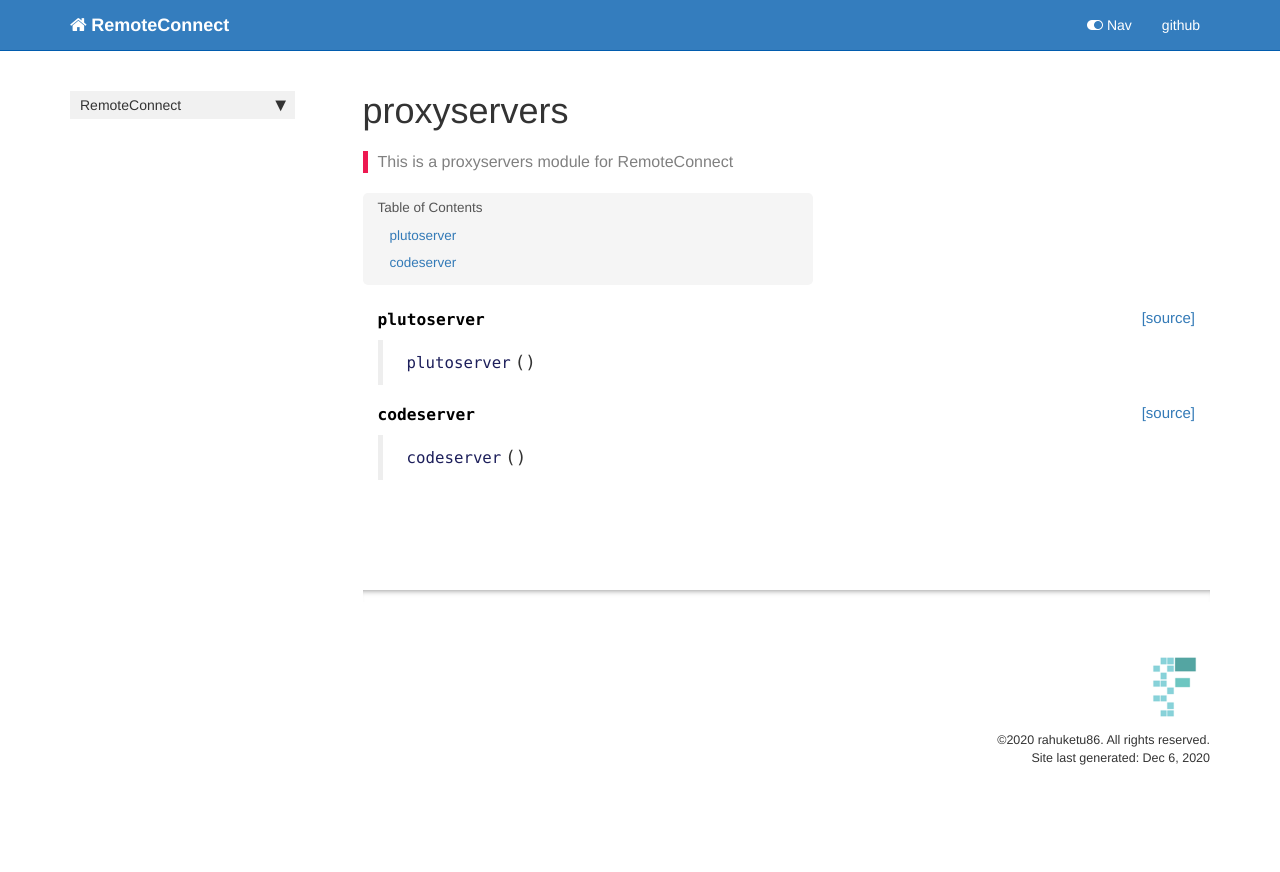
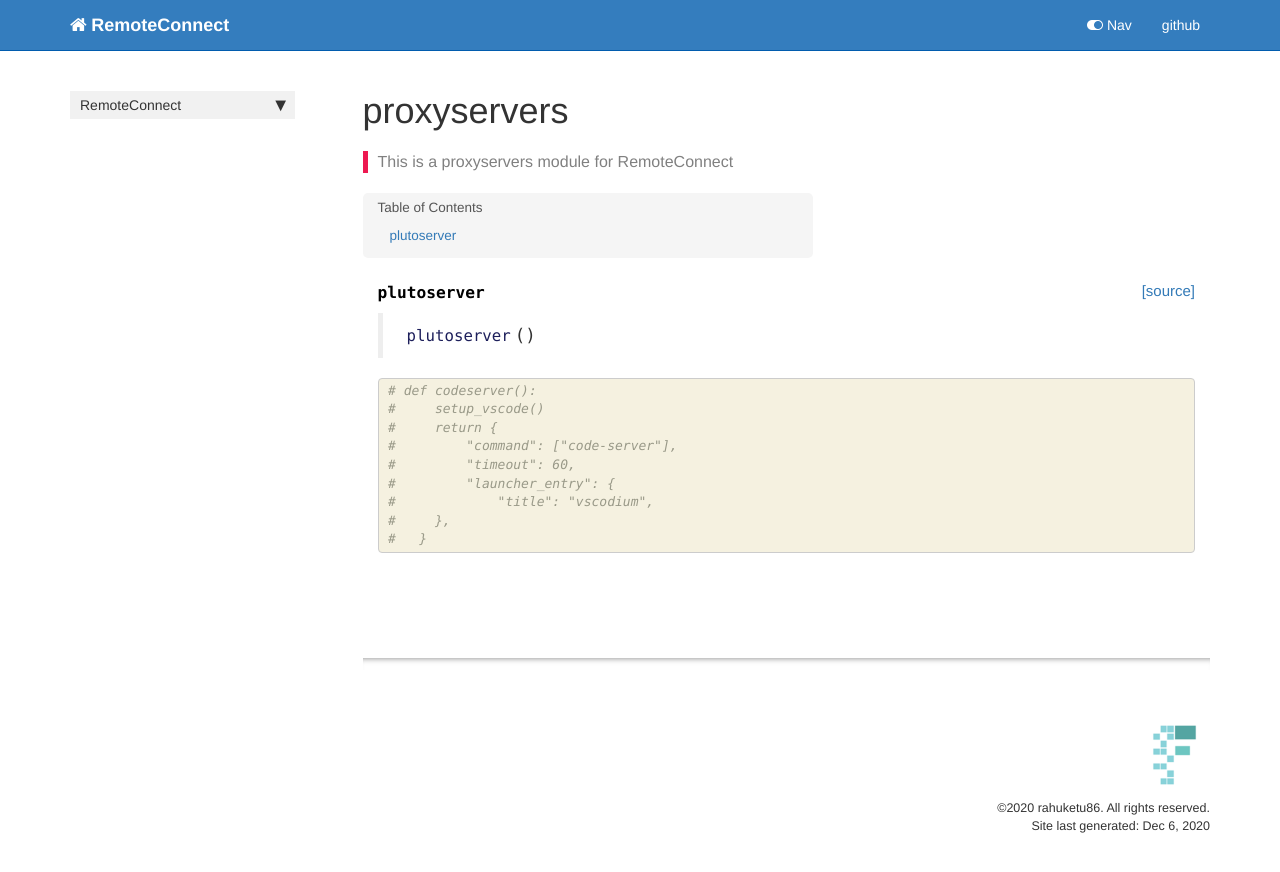
Before and after one commit to Rahuketu86/RemoteConnect, a Jekyll site: the page built from docs/proxyservers.html, in a window 1280 px wide. Shown: the top 872 px of the page. Built offline with Jekyll 4.4.1, drawn with Linux system fonts in a browser that asks for light colours; nearby versions of some CDN libraries; comment, search, counter and statistics services are not loaded.

Commit message:
Removed vscodium proxyservers

```diff
--- a/RemoteConnect/_nbdev.py
+++ b/RemoteConnect/_nbdev.py
@@ -18,8 +18,7 @@ index = {"IN_COLAB": "00_core.ipynb",
          "start_code": "01_cli.ipynb",
          "start_jupyter": "01_cli.ipynb",
          "start_pluto": "01_cli.ipynb",
-         "plutoserver": "02_proxyservers.ipynb",
-         "codeserver": "02_proxyservers.ipynb"}
+         "plutoserver": "02_proxyservers.ipynb"}
 
 modules = ["core.py",
            "cli.py",
--- a/docs/proxyservers.html
+++ b/docs/proxyservers.html
@@ -70,32 +70,26 @@ nb_path: "nbs/02_proxyservers.ipynb"
     {% raw %}
 
 <div class="cell border-box-sizing code_cell rendered">
+<div class="input">
 
-<div class="output_wrapper">
-<div class="output">
+<div class="inner_cell">
+    <div class="input_area">
+<div class=" highlight hl-ipython3"><pre><span></span><span class="c1"># def codeserver():</span>
+<span class="c1">#     setup_vscode()</span>
+<span class="c1">#     return {</span>
+<span class="c1">#         &quot;command&quot;: [&quot;code-server&quot;],</span>
+<span class="c1">#         &quot;timeout&quot;: 60,</span>
+<span class="c1">#         &quot;launcher_entry&quot;: {</span>
+<span class="c1">#             &quot;title&quot;: &quot;vscodium&quot;,</span>
+<span class="c1">#     },</span>
+<span class="c1">#   }</span>
+</pre></div>
 
-<div class="output_area">
-
-
-<div class="output_markdown rendered_html output_subarea ">
-<h4 id="codeserver" class="doc_header"><code>codeserver</code><a href="https://github.com/rahuketu86/RemoteConnect/tree/master/RemoteConnect/proxyservers.py#L19" class="source_link" style="float:right">[source]</a></h4><blockquote><p><code>codeserver</code>()</p>
-</blockquote>
-
-</div>
-
-</div>
-
+    </div>
 </div>
 </div>
 
 </div>
     {% endraw %}
 
-    {% raw %}
-
-<div class="cell border-box-sizing code_cell rendered">
-
 </div>
-    {% endraw %}
-
-</div>
```
Also changed, not shown: RemoteConnect/proxyservers.py (+1 -12 lines), 2 other files.
